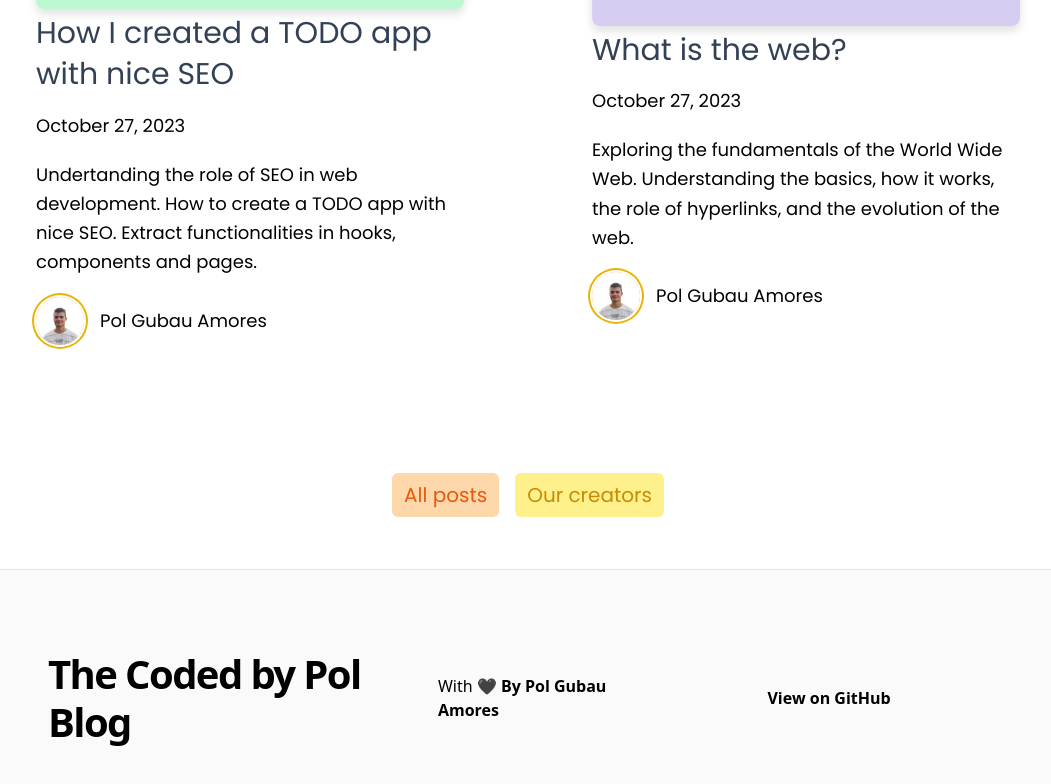
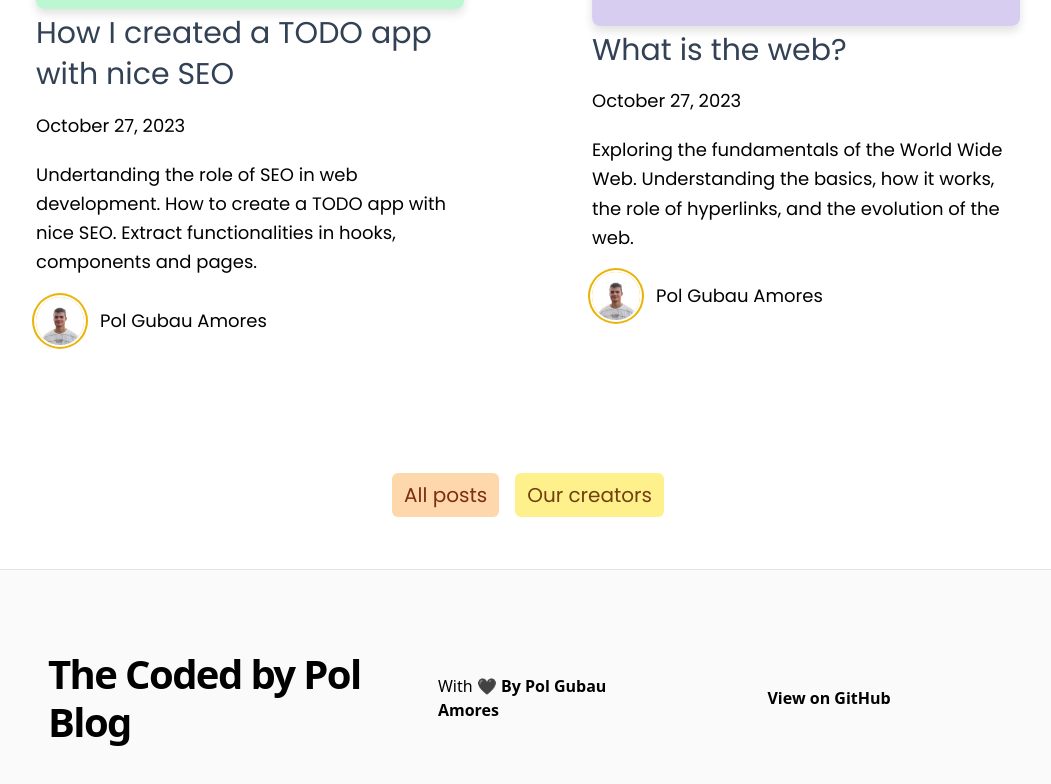
Before and after one commit to PolGubau/codedByPol, a Next.js app: page / in a window 1280 px wide. Shown: the part 865-1649 px from the top of the page, without its empty margins (112-1163 px from the left). Built offline with nearby package versions, Linux system fonts and the light colour scheme.

Commit message:
Pol Gubau; MW-Better contrast

```diff
--- a/pages/index.tsx
+++ b/pages/index.tsx
@@ -54,13 +54,13 @@ export default function Index({ allPosts }: Props) {
           <div className="flex gap-4 mb-8 items-center justify-center">
             <Link
               href="/posts"
-              className="text-orange-600 hover:underline bg-orange-200 hover:bg-orange-300 transition-all px-3 py-2 rounded-md text-xl"
+              className="text-orange-900 hover:underline bg-orange-200 hover:bg-orange-300 transition-all px-3 py-2 rounded-md text-xl"
             >
               All posts
             </Link>
             <Link
               href="/authors"
-              className="text-yellow-600 hover:underline bg-yellow-200 hover:bg-yellow-300 transition-all px-3 py-2 rounded-md text-xl"
+              className="text-yellow-900 hover:underline bg-yellow-200 hover:bg-yellow-300 transition-all px-3 py-2 rounded-md text-xl"
             >
               Our creators
             </Link>
```
